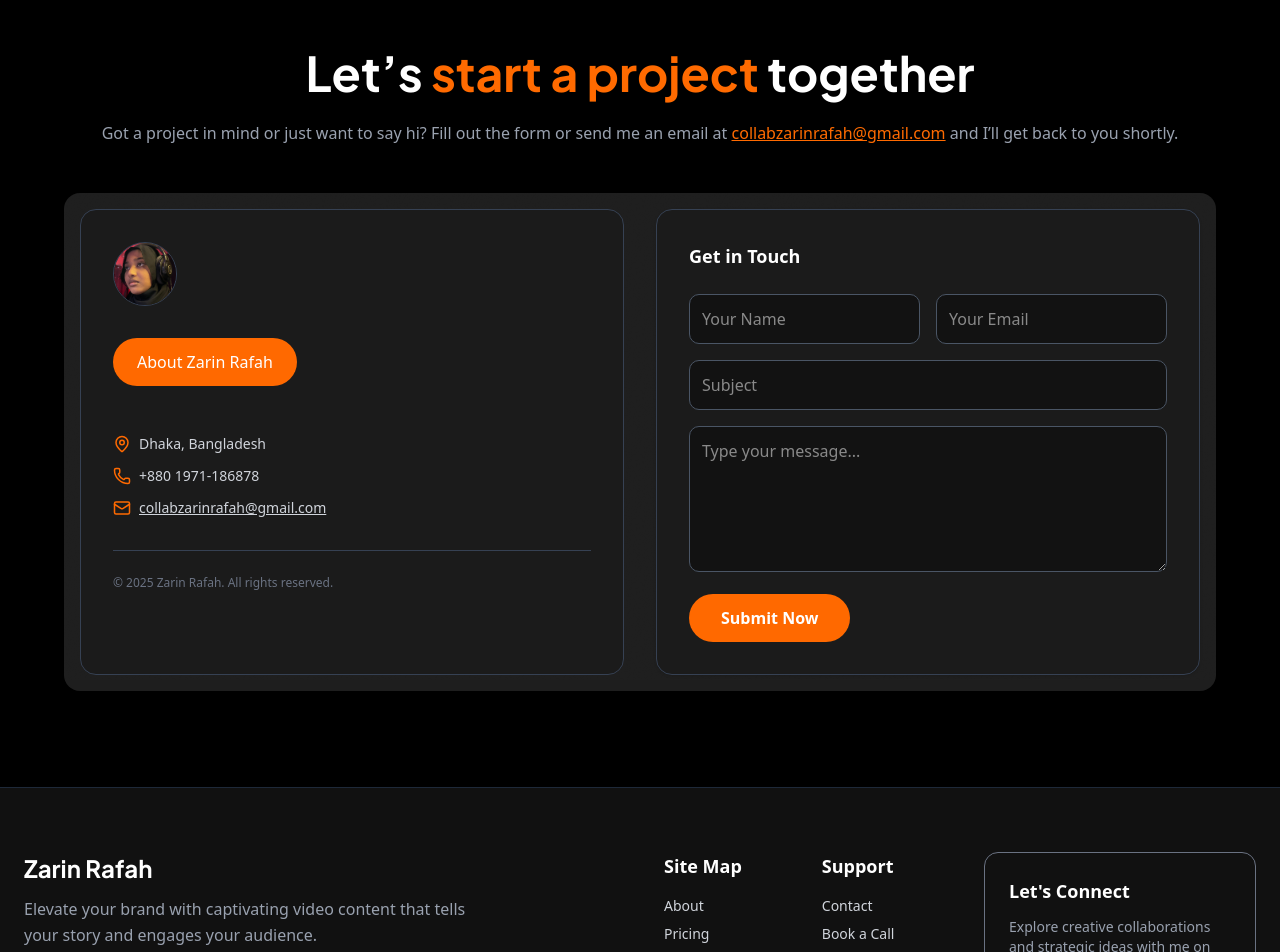
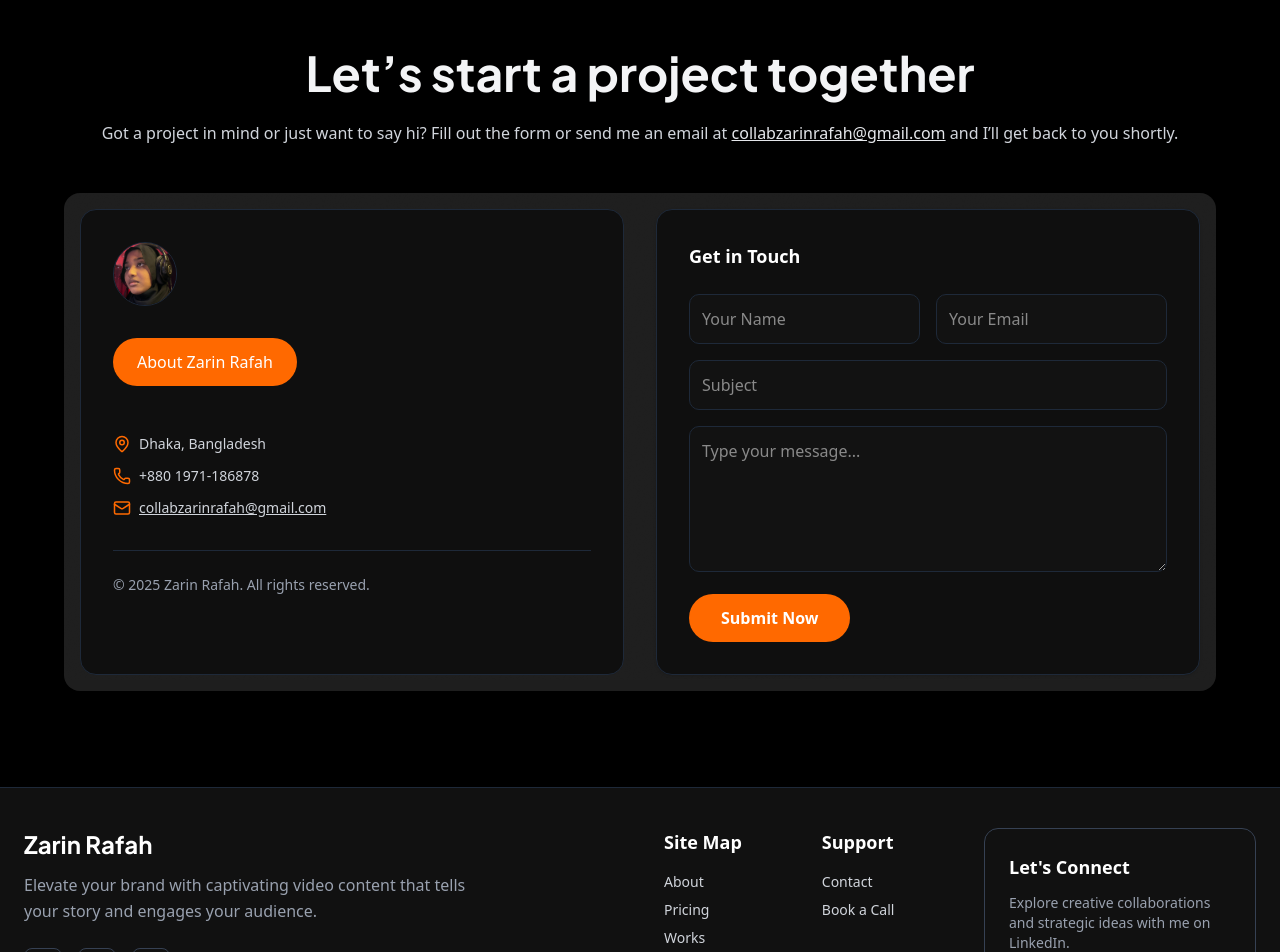
Before and after one commit to arifalmas/zarinrafah, a Next.js app: page /contact in a window 1280 px wide. Shown: the part 120-1072 px from the top of the page. Built offline with nearby package versions, Linux system fonts and the light colour scheme.

Commit message:
beta version realised

```diff
--- a/src/app/CTA/index.tsx
+++ b/src/app/CTA/index.tsx
@@ -16,7 +16,7 @@ export default function CtaSection() {
                                         className="max-w-xl"
                                 >
                                         <h2 className="text-4xl md:text-5xl font-semibold leading-tight text-white">
-                                                Ready to <span className="text-orange-400">10x your video views?</span>
+                                                Ready to <span className="text-orange-400">10x </span>your video views?
                                         </h2>
 
                                         <p className="mt-4 text-lg text-gray-300">
@@ -27,7 +27,7 @@ export default function CtaSection() {
                                                 <motion.a
                                                         whileHover={{ scale: 1.05 }}
                                                         whileTap={{ scale: 0.95 }}
-                                                        href="#"
+                                                        href="/book-a-call"
                                                         className="inline-flex items-center justify-center rounded-lg bg-[#121212] border border-gray-800 px-6 py-3 text-white font-medium shadow-md hover:bg-orange-600 transition-all"
                                                 >
                                                         <a href="/book-a-call">Book a Call</a> <ArrowRight className="ml-2 w-5 h-5" />
@@ -36,7 +36,7 @@ export default function CtaSection() {
                                                 <motion.a
                                                         whileHover={{ scale: 1.05 }}
                                                         whileTap={{ scale: 0.95 }}
-                                                        href="#"
+                                                        href="/contact"
                                                         className="inline-flex items-center justify-center rounded-lg border border-orange-500 px-6 py-3 font-medium text-orange-400 hover:bg-orange-50/10 transition-all"
                                                 >
                                                         <a href="/contact">Contact Me</a> <MessageCircle className="ml-2 w-5 h-5" />
--- a/src/app/Footer/index.tsx
+++ b/src/app/Footer/index.tsx
@@ -5,7 +5,7 @@ import Link from "next/link";
 
 export default function Footer() {
         return (
-                <footer className="bg-[#111111] text-gray-300 border-t border-gray-800 py-16 px-6">
+                <footer className="bg-[#111111] text-gray-300 border-t border-gray-800 py-10 px-6">
                         <div className="max-w-7xl mx-auto grid md:grid-cols-4 gap-12">
                                 {/* Brand Info */}
                                 <div className="md:col-span-2">
@@ -64,7 +64,7 @@ export default function Footer() {
                                 </div>
 
                                 {/* LinkedIn Section */}
-                                <div className="flex flex-col justify-start sm:justify-end  sm:mt-0 border border-gray-500 p-6 rounded-xl ">
+                                <div className="flex flex-col justify-start sm:justify-end  sm:mt-0 border border-gray-700 p-6 rounded-xl ">
                                         <h3 className="text-white font-semibold mb-3 text-lg">Let's Connect</h3>
                                         <p className="text-gray-400 mb-4 text-sm max-w-[220px]">
                                                 Explore creative collaborations and strategic ideas with me on LinkedIn.
@@ -80,7 +80,7 @@ export default function Footer() {
                         </div>
 
                         {/* Bottom Line */}
-                        <div className="max-w-7xl mx-auto border-t border-gray-800 mt-14 pt-6 flex flex-col md:flex-row justify-between text-xs text-gray-400">
+                        <div className="max-w-7xl mx-auto border-t border-gray-800 mt-10 pt-6 flex flex-col md:flex-row justify-between text-xs text-gray-400">
                                 <p>© 2025 Zarin Rafah. All Rights Reserved.</p>
                                 <p className="mt-2 md:mt-0">
                                         Design & Developed by{" "}
--- a/src/app/contact/page.tsx
+++ b/src/app/contact/page.tsx
@@ -6,6 +6,7 @@ import Image from "next/image";
 import { useState } from "react";
 import Profile from "../../../public/zarinrafah.jpg";
 import Footer from "../Footer";
+
 export default function Contact() {
         const [formData, setFormData] = useState({
                 name: "",
@@ -14,35 +15,24 @@ export default function Contact() {
                 message: "",
         });
 
-        const [status, setStatus] = useState("");
-
         const handleChange = (
                 e: React.ChangeEvent<HTMLInputElement | HTMLTextAreaElement>
         ) => {
                 setFormData({ ...formData, [e.target.name]: e.target.value });
         };
 
-        const handleSubmit = async (e: React.FormEvent<HTMLFormElement>) => {
+        // Instead of sending to backend, open email client
+        const handleSubmit = (e: React.FormEvent<HTMLFormElement>) => {
                 e.preventDefault();
-                setStatus("Sending...");
 
-                try {
-                        const res = await fetch("/api/contact", {
-                                method: "POST",
-                                headers: { "Content-Type": "application/json" },
-                                body: JSON.stringify(formData),
-                        });
+                const { name, email, subject, message } = formData;
+                const mailtoLink = `mailto:collabzarinrafah@gmail.com?subject=${encodeURIComponent(
+                        subject || "New Message"
+                )}&body=${encodeURIComponent(
+                        `Name: ${name}\nEmail: ${email}\n\nMessage:\n${message}`
+                )}`;
 
-                        if (res.ok) {
-                                setStatus("Message sent successfully!");
-                                setFormData({ name: "", email: "", subject: "", message: "" });
-                        } else {
-                                setStatus("Failed to send message.");
-                        }
-                } catch (error) {
-                        console.error(error);
-                        setStatus("Failed to send message.");
-                }
+                window.location.href = mailtoLink;
         };
 
         return (
@@ -54,16 +44,18 @@ export default function Contact() {
                                                 initial={{ opacity: 0, y: 30 }}
                                                 animate={{ opacity: 1, y: 0 }}
                                                 transition={{ duration: 0.6 }}
-                                                className="text-4xl md:text-5xl font-bold text-center mb-6"
+                                                className="text-4xl md:text-5xl font-bold text-center mb-6 text-gray-100"
                                         >
-                                                Let’s <span className="text-orange-500">start a project</span> together
+                                                Let’s start a project{" "}
+                                                together
                                         </motion.h2>
 
-                                        <p className="text-center mb-12 text-gray-400">
-                                                Got a project in mind or just want to say hi? Fill out the form or send me an email at{" "}
+                                        <p className="text-center mb-12 text-gray-300 font-medium">
+                                                Got a project in mind or just want to say hi? Fill out the form or
+                                                send me an email at{" "}
                                                 <a
                                                         href="mailto:collabzarinrafah@gmail.com"
-                                                        className="text-orange-500 underline"
+                                                        className="text-gray-200 underline"
                                                 >
                                                         collabzarinrafah@gmail.com
                                                 </a>{" "}
@@ -79,14 +71,14 @@ export default function Contact() {
                                                 className="z-30 flex flex-col lg:flex-row gap-8 bg-[#1E1E1E] rounded-2xl p-2 md:p-4 shadow-lg"
                                         >
                                                 {/* ===== Left Side ===== */}
-                                                <div className="flex-1 z-20 bg-[#1B1B1B] border border-gray-700 p-8 rounded-2xl flex flex-col gap-8">
+                                                <div className="flex-1 z-20 bg-[#0f0f0f] border border-gray-800 p-8 rounded-2xl flex flex-col gap-8">
                                                         <div className="flex items-center gap-4">
                                                                 <Image
                                                                         src={Profile}
                                                                         alt="Zarin Rafah"
                                                                         width={64}
                                                                         height={64}
-                                                                        className="rounded-full border border-gray-700"
+                                                                        className="rounded-full border border-gray-800"
                                                                 />
                                                         </div>
 
@@ -100,10 +92,12 @@ export default function Contact() {
 
                                                         <div className="mt-4 space-y-3 text-sm text-gray-300">
                                                                 <p className="flex items-center gap-2">
-                                                                        <MapPin size={18} className="text-orange-500" /> Dhaka, Bangladesh
+                                                                        <MapPin size={18} className="text-orange-500" /> Dhaka,
+                                                                        Bangladesh
                                                                 </p>
                                                                 <p className="flex items-center gap-2">
-                                                                        <Phone size={18} className="text-orange-500" /> +880 1971-186878
+                                                                        <Phone size={18} className="text-orange-500" /> +880
+                                                                        1971-186878
                                                                 </p>
                                                                 <p className="flex items-center gap-2">
                                                                         <Mail size={18} className="text-orange-500" />{" "}
@@ -116,14 +110,16 @@ export default function Contact() {
                                                                 </p>
                                                         </div>
 
-                                                        <div className="text-gray-500 text-xs pt-6 border-t border-gray-700">
+                                                        <div className="text-gray-400 text-sm pt-6 border-t border-gray-800">
                                                                 © 2025 Zarin Rafah. All rights reserved.
                                                         </div>
                                                 </div>
 
                                                 {/* ===== Right Side (Form) ===== */}
-                                                <div className="flex-1 z-20 bg-[#1B1B1B] border border-gray-700 p-4 md:p-8 rounded-2xl shadow-sm">
-                                                        <h3 className="text-lg font-semibold mb-6 text-white">Get in Touch</h3>
+                                                <div className="flex-1 z-20 bg-[#0f0f0f] border border-gray-800 p-4 md:p-8 rounded-2xl shadow-sm">
+                                                        <h3 className="text-lg font-semibold mb-6 text-white">
+                                                                Get in Touch
+                                                        </h3>
 
                                                         <form onSubmit={handleSubmit} className="space-y-4">
                                                                 <div className="grid md:grid-cols-2 gap-4">
@@ -134,7 +130,7 @@ export default function Contact() {
                                                                                 value={formData.name}
                                                                                 onChange={handleChange}
                                                                                 required
-                                                                                className="w-full p-3 rounded-lg border border-gray-600 bg-[#121212] text-white focus:outline-none focus:border-orange-500"
+                                                                                className="w-full p-3 rounded-lg border border-gray-800 bg-[#121212] text-white focus:outline-none focus:border-orange-500"
                                                                         />
                                                                         <input
                                                                                 type="email"
@@ -143,7 +139,7 @@ export default function Contact() {
                                                                                 value={formData.email}
                                                                                 onChange={handleChange}
                                                                                 required
-                                                                                className="w-full p-3 rounded-lg border border-gray-600 bg-[#121212] text-white focus:outline-none focus:border-orange-500"
+                                                                                className="w-full p-3 rounded-lg border border-gray-800 bg-[#121212] text-white focus:outline-none focus:border-orange-500"
                                                                         />
                                                                 </div>
 
@@ -154,7 +150,7 @@ export default function Contact() {
                                                                         value={formData.subject}
                                                                         onChange={handleChange}
                                                                         required
-                                                                        className="w-full p-3 rounded-lg border border-gray-600 bg-[#121212] text-white focus:outline-none focus:border-orange-500"
+                                                                        className="w-full p-3 rounded-lg border border-gray-800 bg-[#121212] text-white focus:outline-none focus:border-orange-500"
                                                                 />
 
                                                                 <textarea
@@ -164,7 +160,7 @@ export default function Contact() {
                                                                         value={formData.message}
                                                                         onChange={handleChange}
                                                                         required
-                                                                        className="w-full p-3 rounded-lg border border-gray-600 bg-[#121212] text-white focus:outline-none focus:border-orange-500"
+                                                                        className="w-full p-3 rounded-lg border border-gray-800 bg-[#121212] text-white focus:outline-none focus:border-orange-500"
                                                                 ></textarea>
 
                                                                 <motion.button
@@ -174,13 +170,10 @@ export default function Contact() {
                                                                 >
                                                                         Submit Now
                                                                 </motion.button>
-
-                                                                {status && <p className="mt-2 text-sm text-gray-300">{status}</p>}
                                                         </form>
                                                 </div>
                                         </motion.div>
                                 </div>
-
                         </section>
                         <Footer />
                 </>
```
Also changed, not shown: src/app/Pricing/index.tsx (+6 -5 lines), src/app/Works/index.tsx (+9 -7 lines).
